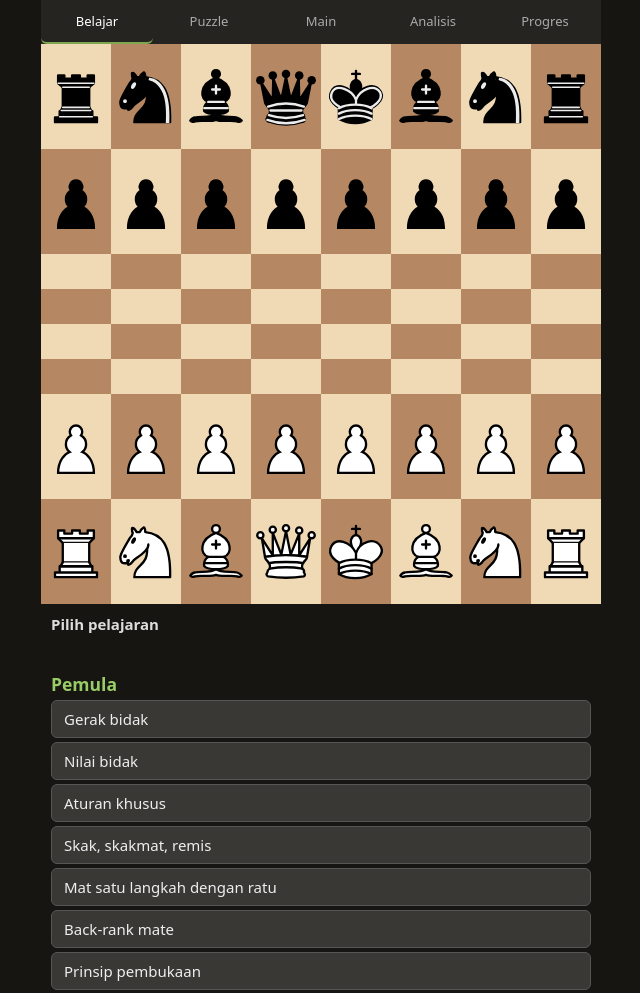
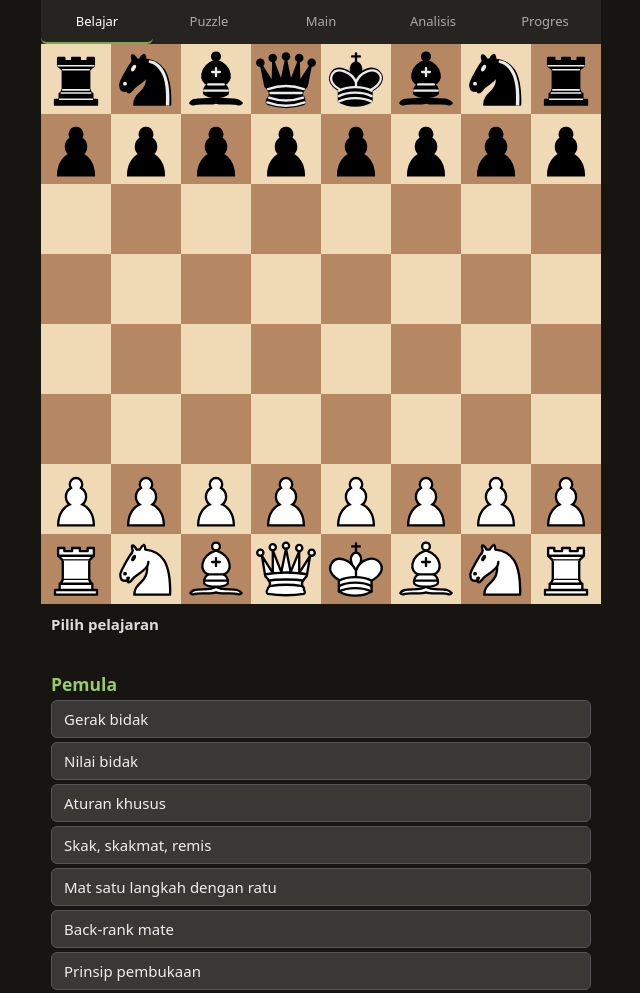
Before and after one commit to RexzyOfficial/chess-book, a plain HTML site: page index.html in a window 1280 px wide. Shown: the top 993 px of the page, without its empty margins (319-959 px from the left). Drawn offline with Linux system fonts and the light colour scheme.

Commit message:
fix: board grid rows

```diff
--- a/style.css
+++ b/style.css
@@ -8,4 +8,6 @@ nav{display:flex;position:sticky;top:0;background:#262421;z-index:5}nav button{f
 #st{padding:10px;font-weight:600;min-height:44px}#ct{padding:0 10px;display:flex;flex-wrap:wrap;gap:6px}#pn{padding:10px}
 button,select,textarea{background:#3a3835;color:#eee;border:1px solid #555;border-radius:6px;padding:8px 12px;font:inherit}
 textarea{width:100%}button.row{display:block;width:100%;text-align:left;margin:4px 0}h3{margin:14px 0 4px;color:#9c6}
-.r{padding:6px;border-bottom:1px solid #333}.bl{color:#f55}.mi{color:#f95}.in{color:#fc5}
+.r{padding:6px;border-bottom:1px solid #333}.bl{color:#f55}.mi{color:#f95}.in{color:#fc5}#bd{grid-template-columns:repeat(8,minmax(0,1fr));grid-template-rows:repeat(8,minmax(0,1fr))}
+.sq{min-width:0;min-height:0;overflow:hidden}
+.sq img{display:block;width:100%;height:100%}
--- a/sw.js
+++ b/sw.js
@@ -1,4 +1,4 @@
-const C="cb-1795364170",F=["./config.js", "./icon-192.png", "./icon-512.png", "./manifest.json", "./index.html", "./style.css", "./app.js", "./vendor/chess-classic.js", "./vendor/stockfish-19-lite-single.js", "./vendor/stockfish-19-lite-single.wasm", "./pieces/wK.svg", "./pieces/wQ.svg", "./pieces/wR.svg", "./pieces/wB.svg", "./pieces/wN.svg", "./pieces/wP.svg", "./pieces/bK.svg", "./pieces/bQ.svg", "./pieces/bR.svg", "./pieces/bB.svg", "./pieces/bN.svg", "./pieces/bP.svg"];
+const C="cb-1795364304",F=["./config.js", "./icon-192.png", "./icon-512.png", "./manifest.json", "./index.html", "./style.css", "./app.js", "./vendor/chess-classic.js", "./vendor/stockfish-19-lite-single.js", "./vendor/stockfish-19-lite-single.wasm", "./pieces/wK.svg", "./pieces/wQ.svg", "./pieces/wR.svg", "./pieces/wB.svg", "./pieces/wN.svg", "./pieces/wP.svg", "./pieces/bK.svg", "./pieces/bQ.svg", "./pieces/bR.svg", "./pieces/bB.svg", "./pieces/bN.svg", "./pieces/bP.svg"];
 self.addEventListener("install",e=>{e.waitUntil(caches.open(C).then(c=>c.addAll(F)).then(()=>self.skipWaiting()))});
 self.addEventListener("activate",e=>{e.waitUntil(caches.keys().then(k=>Promise.all(k.filter(x=>x!=C).map(x=>caches.delete(x)))).then(()=>clients.claim()))});
 self.addEventListener("fetch",e=>{const u=new URL(e.request.url);if(e.request.method!="GET"||u.origin!=location.origin)return;
```
